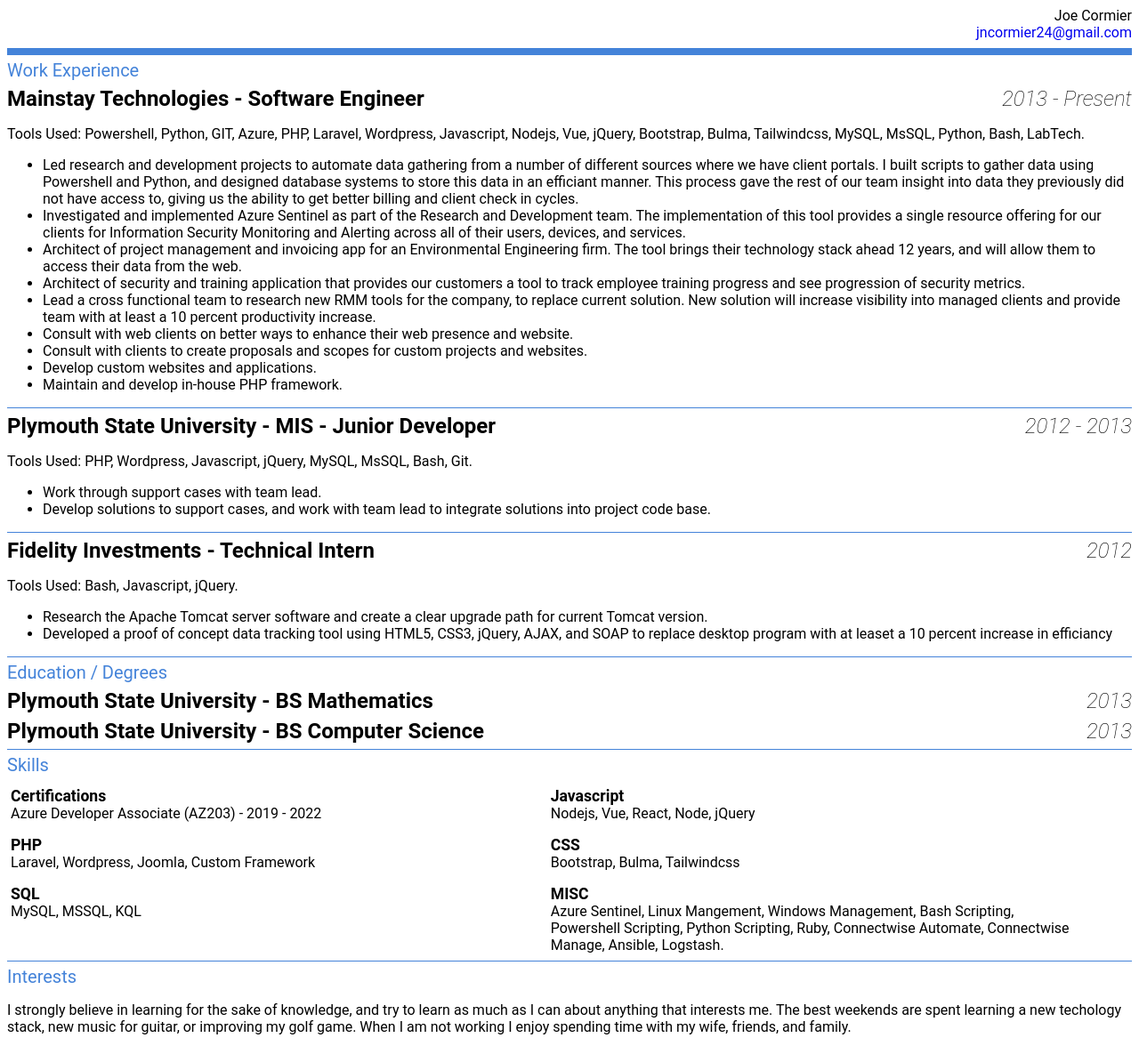
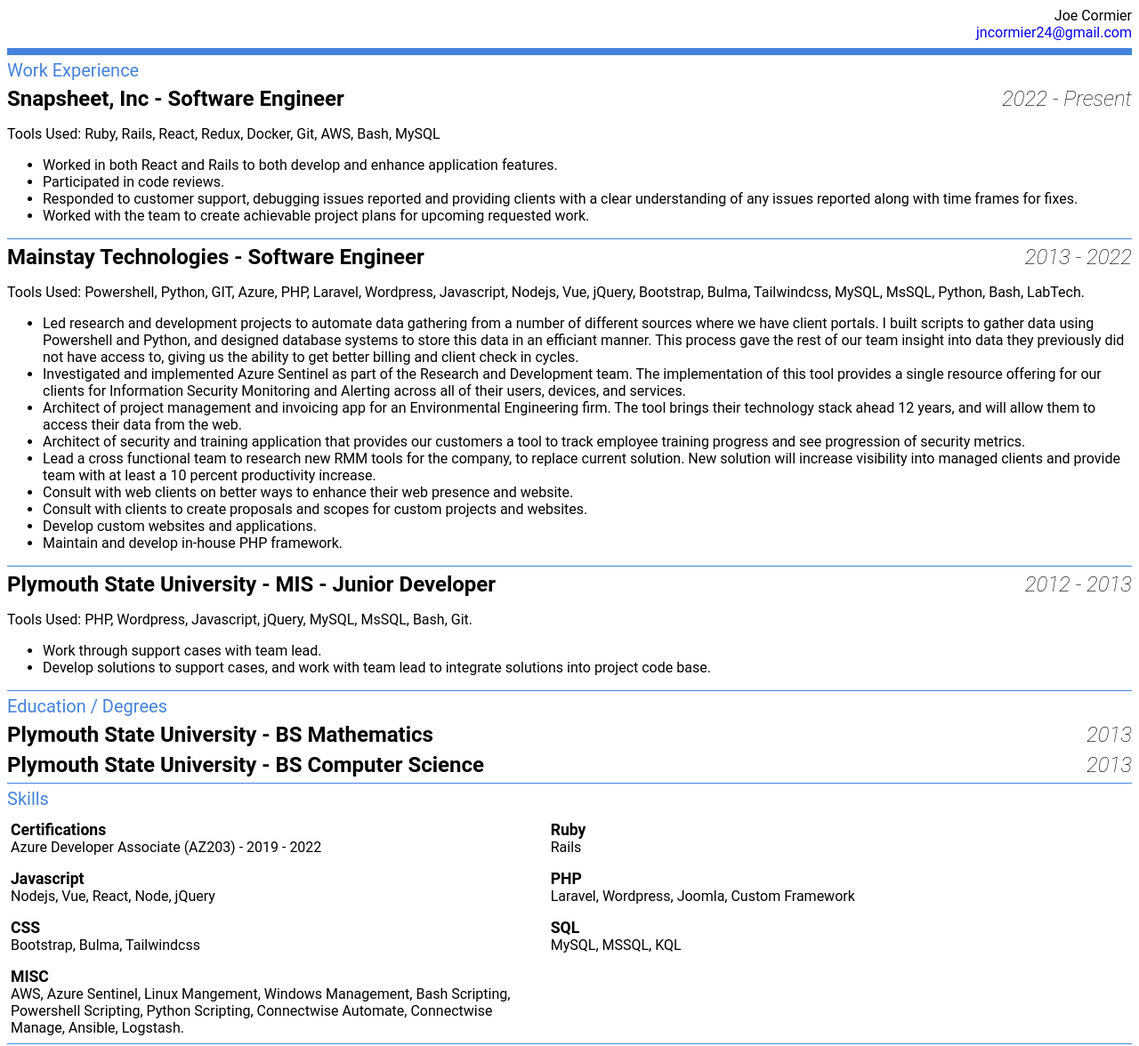
Before and after one commit to jncormier24/jncormier24.github.io, a plain HTML site: page index.html in a window 1280 px wide. Shown: the top 1176 px of the page at 89% size. Drawn offline with Linux system fonts and the light colour scheme.

Commit message:
Updated with snapsheet

```diff
--- a/index.html
+++ b/index.html
@@ -102,8 +102,20 @@
     <div id="content">
       <section id="work">
         <h2 class="header2">Work Experience</h2>
+        <section id="snapsheet">
+          <h1 class='header1'>Snapsheet, Inc - Software Engineer<span class='time'>2022 - Present</span></h1>
+          <p>
+            Tools Used: Ruby, Rails, React, Redux, Docker, Git, AWS, Bash, MySQL
+          </p>
+          <ul>
+            <li>Worked in both React and Rails to both develop and enhance application features.</li>
+            <li>Participated in code reviews.</li>
+            <li>Responded to customer support, debugging issues reported and providing clients with a clear understanding of any issues reported along with time frames for fixes.</li>
+            <li>Worked with the team to create achievable project plans for upcoming requested work.</li>
+          </ul>
+        </section>
         <section id="mainstay">
-          <h1 class="header1">Mainstay Technologies - Software Engineer<span class="time">2013 - Present</span></h1>
+          <h1 class="header1">Mainstay Technologies - Software Engineer<span class="time">2013 - 2022</span></h1>
           <p>Tools Used: Powershell, Python, GIT, Azure, PHP, Laravel, Wordpress, Javascript, Nodejs, Vue, jQuery, Bootstrap, Bulma, Tailwindcss, MySQL, MsSQL, Python, Bash,
             LabTech.</p>
           <ul>
@@ -140,7 +152,7 @@
             <li>Develop solutions to support cases, and work with team lead to integrate solutions into project code base.</li>
           </ul>
         </section>
-        <section id="fidelity">
+       <!--  <section id="fidelity">
           <h1 class="header1">Fidelity Investments - Technical Intern <span class="time">2012</span></h1>
           <p>Tools Used: Bash, Javascript, jQuery.</p>
           <ul>
@@ -149,7 +161,7 @@
               Developed a proof of concept data tracking tool using HTML5, CSS3, jQuery, AJAX, and SOAP to replace desktop program with
               at leaset a 10 percent increase in efficiancy</li>
           </ul>
-        </section>
+        </section> -->
         <!-- <section id="debris">
           <h1 class="header1">Debris Publishing - Junior Developer<span class="time">2012</span></h1>
           <p>Tools Used: PHP, Javascript, jQuery, Objective-C, SmallTalk.</p>
@@ -172,6 +184,9 @@
             Azure Developer Associate (AZ203) - 2019 - 2022
           </div>
           <div class="skill">
+            <div class="label">Ruby</div>Rails
+          </div>
+          <div class="skill">
             <div class="label">Javascript</div>Nodejs, Vue, React, Node, jQuery
           </div>
           <div class="skill">
@@ -184,7 +199,7 @@
             <div class="label">SQL</div>MySQL, MSSQL, KQL
           </div>
           <div class="skill">
-            <div class="label">MISC</div>Azure Sentinel, Linux Mangement, Windows Management, Bash Scripting, Powershell Scripting, Python Scripting, Ruby, Connectwise Automate, Connectwise Manage, Ansible, Logstash.
+            <div class="label">MISC</div>AWS, Azure Sentinel, Linux Mangement, Windows Management, Bash Scripting, Powershell Scripting, Python Scripting, Connectwise Automate, Connectwise Manage, Ansible, Logstash.
           </div>
         </div>
       </section>
@@ -192,7 +207,7 @@
         <h2 class="header2">Interests</h2>
         <p>
           I strongly believe in learning for the sake of knowledge, and try to learn as much as I can about anything that interests
-          me. The best weekends are spent learning a new techology stack, new music for guitar, or improving my golf game.
+          me. The best weekends are spent learning new music for guitar, learning a new techology stack, or improving my golf game.
           When I am not working I enjoy spending time with my wife, friends, and family.
         </p>
       </section>
```
